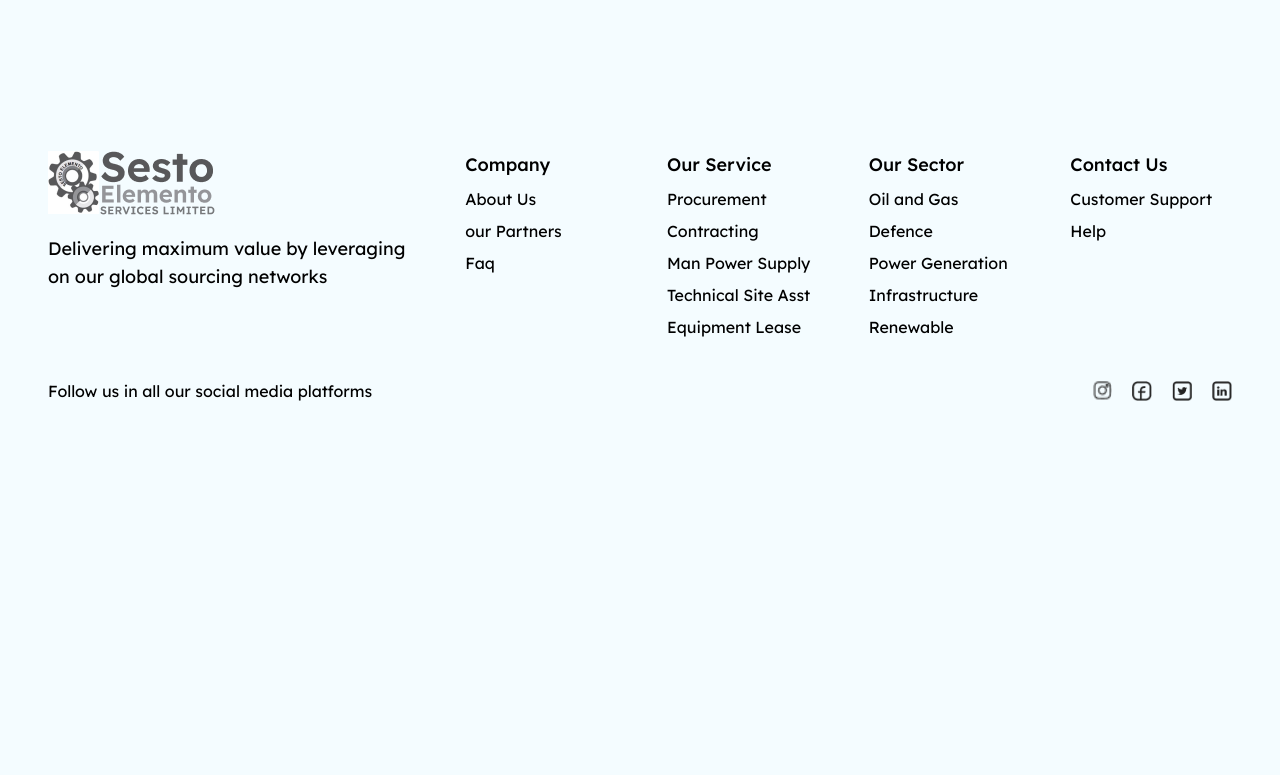
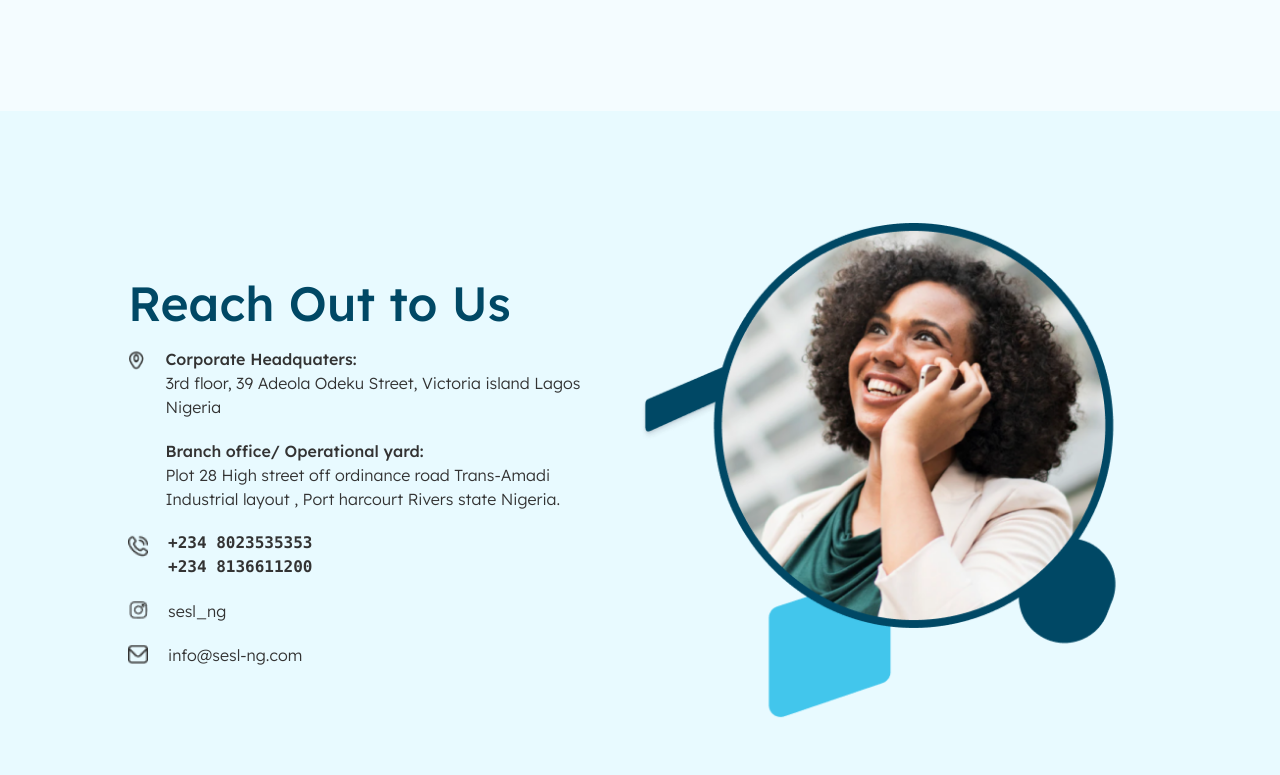
Before and after one commit to blossomobasi/sesto-elemento, a Next.js app: page / in a window 1280 px wide. Shown: the part 4705-5480 px from the top of the page. Before the commit the page ends 5148 px from the top, so only its background shows below. Built offline with nearby package versions, Linux system fonts and the light colour scheme.

Commit message:
Update PageLayout to use Contact instead of Footer component

```diff
--- a/src/components/PageLayout.tsx
+++ b/src/components/PageLayout.tsx
@@ -1,12 +1,12 @@
 import NavBar from "./NavBar";
-import Footer from "./Footer";
+import Contact from "./Contact";
 
 const PageLayout = ({ children }: { children: React.ReactNode }) => {
     return (
         <div>
             <NavBar />
             {children}
-            <Footer />
+            <Contact />
         </div>
     );
 };
```
